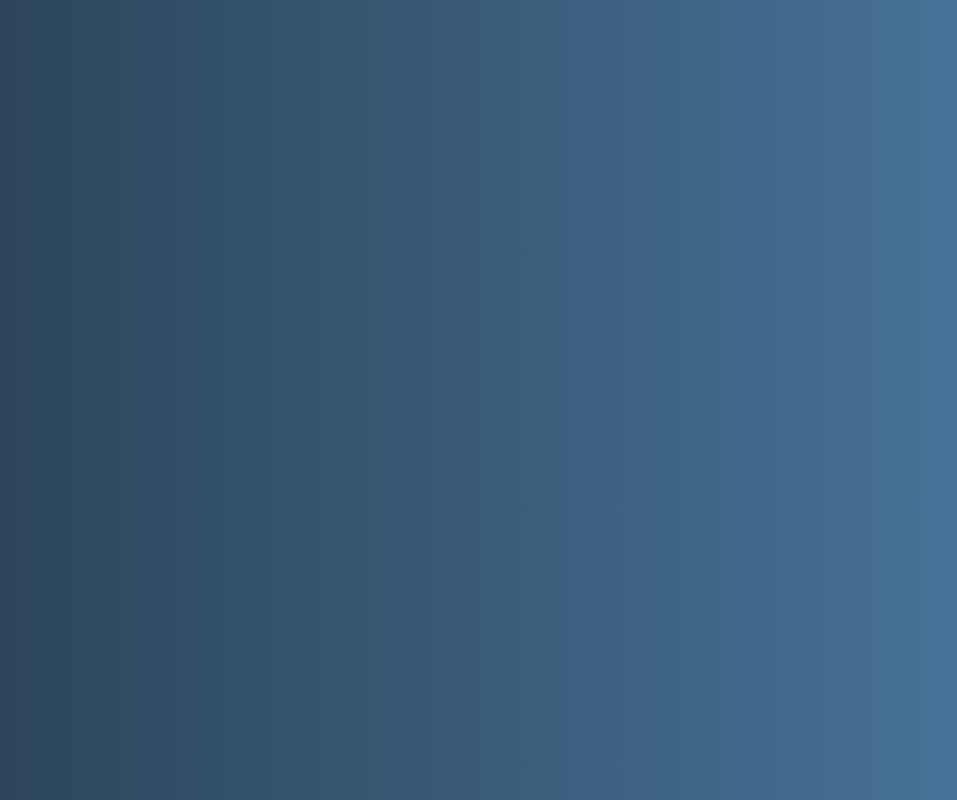
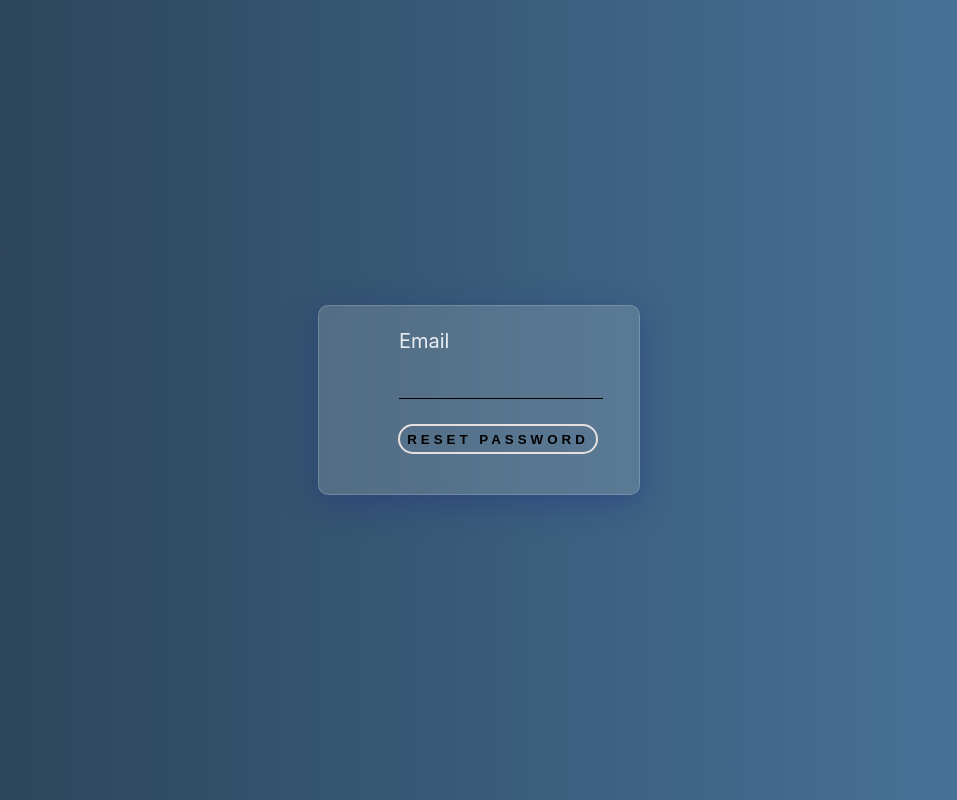
Before and after one commit to Somu878/swiftsignIn, a React (Vite) app: page /forgotpassword in a window 1280 px wide. Before the commit this address had no page. Shown: the whole page, without its empty margins (161-1118 px from the left). Built offline with nearby package versions, Linux system fonts and the light colour scheme; the HTML template or start-up script is replaced by a standard one.

Commit message:
add reset password

```diff
--- a/src/App.jsx
+++ b/src/App.jsx
@@ -4,7 +4,7 @@ import "./App.css";
 import Login from "./components/signin/Login";
 import Signup from "./components/signup/Signup";
 import Home from "./components/home/Home";
-
+import ForgotPassword from "./components/signin/ForgotPassword";
 function App() {
   return (
     <>
@@ -12,6 +12,7 @@ function App() {
         <Route default path="/signin" element={<Login />} />
         <Route path="/signup" element={<Signup />} />
         <Route path="/" element={<Home />} />
+        <Route path="/forgotpassword" element={<ForgotPassword />} />
       </Routes>
     </>
   );
--- /dev/null
+++ b/src/components/signin/ForgotPassword.jsx
@@ -0,0 +1,45 @@
+import React, { useState } from "react";
+import styles from "../signin/signin.module.css";
+import { getAuth, sendPasswordResetEmail } from "firebase/auth";
+
+function ForgotPassword() {
+  const [email, setEmail] = useState("");
+
+  const handleReset = async (e) => {
+    e.preventDefault();
+
+    try {
+      const auth = getAuth();
+      await sendPasswordResetEmail(auth, email);
+    } catch (err) {
+      console.log(err);
+    }
+  };
+
+  return (
+    <div
+      style={{ width: "25vw", paddingTop: "20px" }}
+      className={styles.signinContainer}
+    >
+      <form onSubmit={handleReset}>
+        <label htmlFor="email">Email</label>
+        <input
+          style={{ width: "200px" }}
+          type="email"
+          value={email}
+          required
+          onChange={(e) => setEmail(e.target.value)}
+          spellCheck="false"
+        />
+        <button
+          style={{ width: "200px", marginLeft: "-1px", marginTop: "15px" }}
+          type="submit"
+        >
+          Reset Password
+        </button>
+      </form>
+    </div>
+  );
+}
+
+export default ForgotPassword;
--- a/src/components/signin/Login.jsx
+++ b/src/components/signin/Login.jsx
@@ -3,6 +3,7 @@ import styles from "./signin.module.css";
 import { useNavigate } from "react-router-dom";
 import { onAuthStateChanged, signInWithEmailAndPassword } from "firebase/auth";
 import { firebaseAuth } from "../../config";
+
 function Login() {
   const navigate = useNavigate();
   const [email, setEmail] = useState(undefined);
@@ -25,11 +26,11 @@ function Login() {
 
   return (
     <div className={styles.signinContainer}>
-      <div className={styles.signin}>Signin</div>
+      <div className={styles.signin}>Sign In</div>
       <form>
         <label htmlFor="email">Email</label>
         <input
-          type="text"
+          type="email"
           name="email"
           value={email}
           required
@@ -43,9 +44,15 @@ function Login() {
           onChange={(e) => setPassword(e.target.value)}
           required
         />
+        <a style={{ color: "dodgerblue" }} href="/forgotpassword">
+          Forgot Password
+        </a>
       </form>
       <p>
-        Don't have an account? <a href="/signup">Signup </a>
+        Don't have an account?{" "}
+        <a className={styles.signupRoute} href="/signup">
+          Signup{" "}
+        </a>
       </p>
       <button disabled={loading} onClick={handleLogin}>
         {loading ? "..." : "signin"}
--- a/src/components/signin/signin.module.css
+++ b/src/components/signin/signin.module.css
@@ -37,9 +37,9 @@ input {
 p {
   margin-left: 80px;
 }
-a {
+.signupRoute {
   text-decoration: none;
-  color: rgb(0, 0, 0);
+  color: dodgerblue;
 }
 button {
   margin-left: 80px;
--- a/src/components/signup/Signup.jsx
+++ b/src/components/signup/Signup.jsx
@@ -31,11 +31,11 @@ function Signup() {
 
   return (
     <div className={styles.signupContainer}>
-      <div className={styles.signup}>Signup</div>
+      <div className={styles.signup}>Sign Up</div>
       <form>
         <label htmlFor="email">Email</label>
         <input
-          type="text"
+          type="email"
           name="email"
           value={email}
           required
@@ -51,7 +51,10 @@ function Signup() {
         />
       </form>
       <p>
-        Already have an account? <a href="/signin">Login</a>
+        Already have an account?{" "}
+        <a className={styles.signupRoute} href="/signin">
+          Login
+        </a>
       </p>
       <button onClick={handleSignup} disabled={loading}>
         {loading ? "Signing up..." : "Signup"}
--- a/src/components/signup/signup.module.css
+++ b/src/components/signup/signup.module.css
@@ -37,9 +37,9 @@ input {
 p {
   margin-left: 80px;
 }
-a {
+.signinRoute {
   text-decoration: none;
-  color: rgb(0, 0, 0);
+  color: rgb(42, 64, 131);
 }
 button {
   margin-left: 80px;
```
Also changed, not shown: 2 other files (tests, documents, lock files or other folders).
